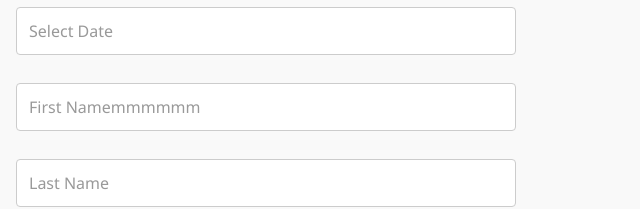
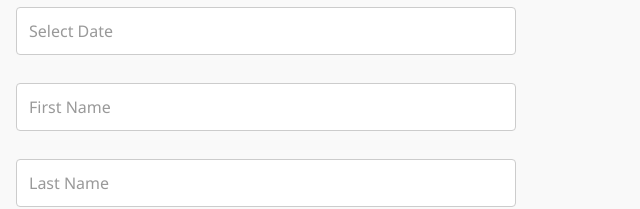
Before and after one commit to KEGRAPHICOS/TEAM-KING-LOAN-SERVICE, a plain HTML site: page homepage.html in a window 1280 px wide. Shown: the part 1159-1368 px from the top of the page, 0-640 px from the left. Drawn offline with Linux system fonts and the light colour scheme.

Commit message:
Update homepage.html

```diff
--- a/homepage.html
+++ b/homepage.html
@@ -62,7 +62,7 @@
       <input type="text" id="date" placeholder="Select Date"
         onfocus="(this.type='date')" onblur="if(this.value===''){this.type='text'}" required />
 
-      <input type="text" id="fname" placeholder="First Namemmmmmm" required />
+      <input type="text" id="fname" placeholder="First Name" required />
       <input type="text" id="lname" placeholder="Last Name" required />
       <input type="email" id="email" placeholder="Email Address" required />
       <input type="number" id="mphone" placeholder="Momo Number" required />
```
